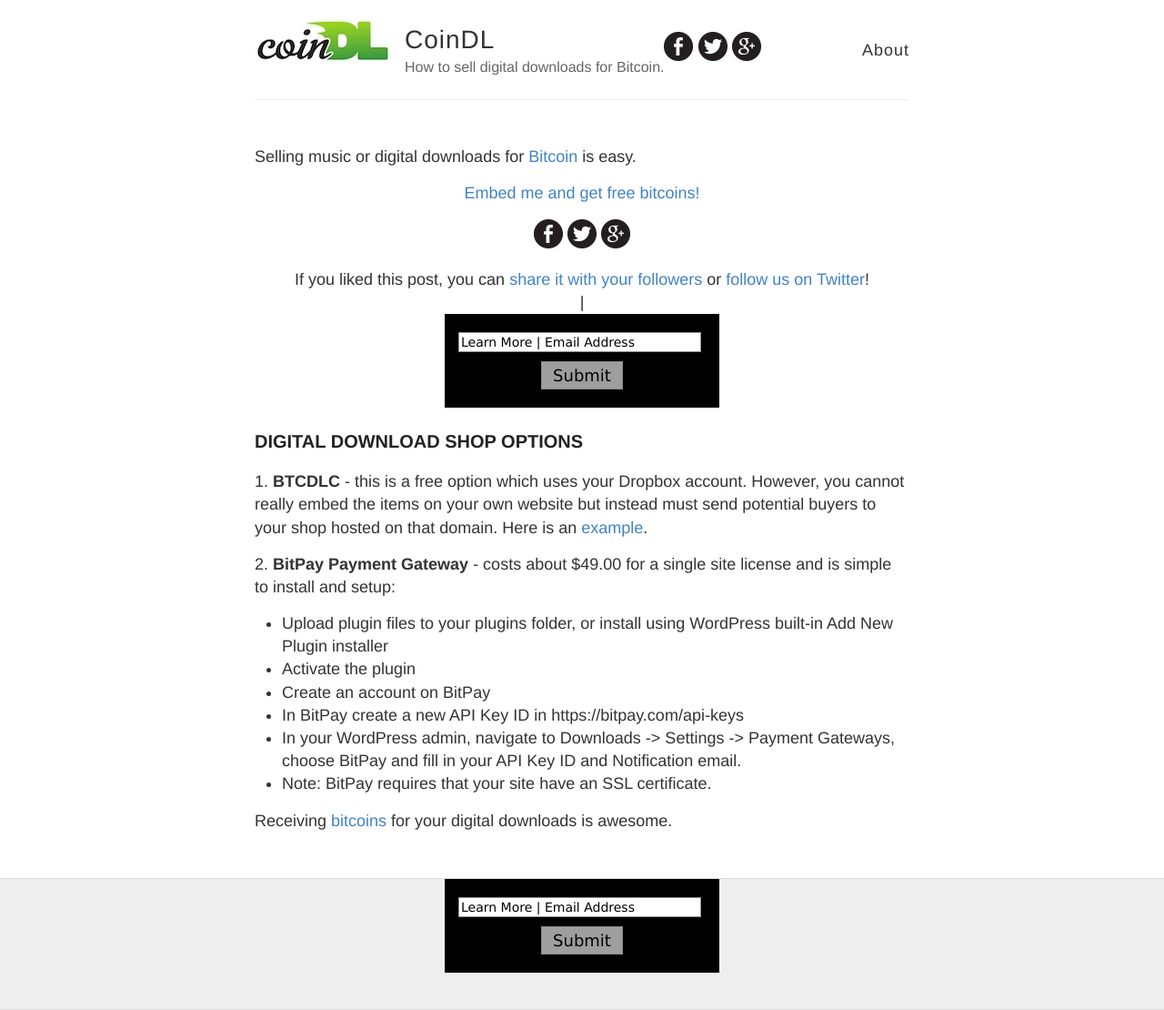
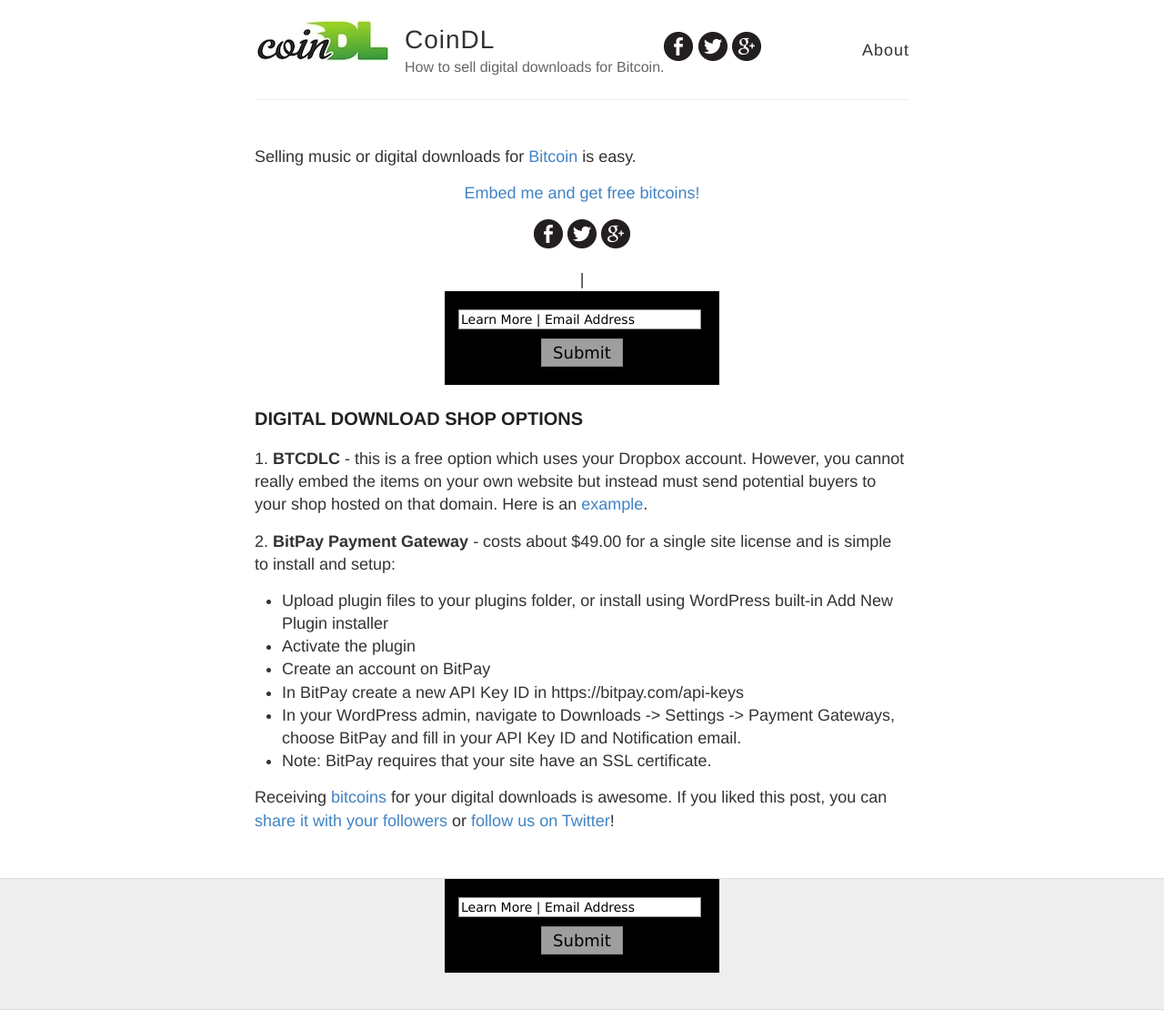
Before and after one commit to kripikroli/coindl_development, a Jekyll site: the page built from index.html, in a window 1280 px wide. Shown: the whole page at 91% size. Built offline with Jekyll 4.4.1, drawn with Linux system fonts in a browser that asks for light colours; Markdown is read by kramdown in place of the engine named in the settings; a script that is not in the unit is left out; some of the changed lines change nothing that is shown; grey boxes are pictures that could not be loaded.

Commit message:
Twitter plug

```diff
--- a/_includes/twitter-plug.html
+++ b/_includes/twitter-plug.html
@@ -1 +1 @@
-If you liked this post, you can <a href="https://twitter.com/intent/tweet?url={{ site.url }}{{ page.url }}&text={{ page.title }}&via=WeUseCoins" target="_blank"> share it with your followers</a> or <a href="https://twitter.com/weusecoins" target="_blank"> follow us on Twitter</a>!
+If you liked this post, you can <a href="https://twitter.com/intent/tweet?url={{ site.url }}{{ page.url }}&text={{ page.title }}&via=CoinDL" target="_blank"> share it with your followers</a> or <a href="https://twitter.com/coindl" target="_blank"> follow us on Twitter</a>!
--- a/_includes/widget_price.html
+++ b/_includes/widget_price.html
@@ -8,8 +8,6 @@
 
 {% include social-shares.html %}
 
-{% include twitter-plug.html %}
-
     </div>
     {% endif %}
 </div>
--- a/index.html
+++ b/index.html
@@ -15,3 +15,4 @@
 <li>In your WordPress admin, navigate to Downloads -> Settings -> Payment Gateways, choose BitPay and fill in your API Key ID and Notification email.</li>
 <li>Note: BitPay requires that your site have an SSL certificate.</li></ul>
 <p>Receiving <a href="https://www.weusecoins.com">bitcoins</a> for your digital downloads is awesome.
+{% include twitter-plug.html %}
```
